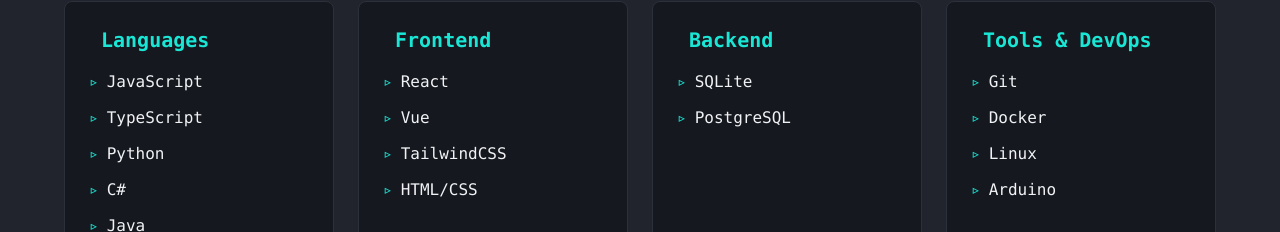
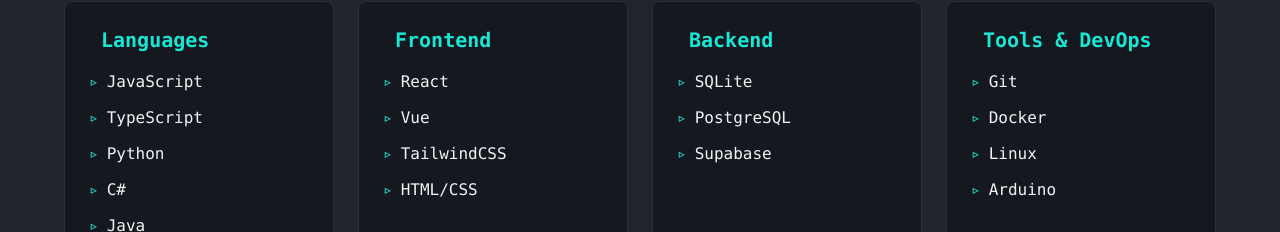
Before and after one commit to SKJonathan/Portfolio_Website, a React (Vite) app: page / in a window 1280 px wide. Shown: the part 2395-2627 px from the top of the page. Built offline with nearby package versions, Linux system fonts and the light colour scheme.

Commit message:
Added supabase as a backend Ive used

```diff
--- a/src/components/SkillsSection.jsx
+++ b/src/components/SkillsSection.jsx
@@ -14,7 +14,7 @@
     backend: {
       title: "Backend",
       icon: "",
-      skills: ["SQLite", "PostgreSQL"]
+      skills: ["SQLite", "PostgreSQL", "Supabase"]
     },
     tools: {
       title: "Tools & DevOps",
```
